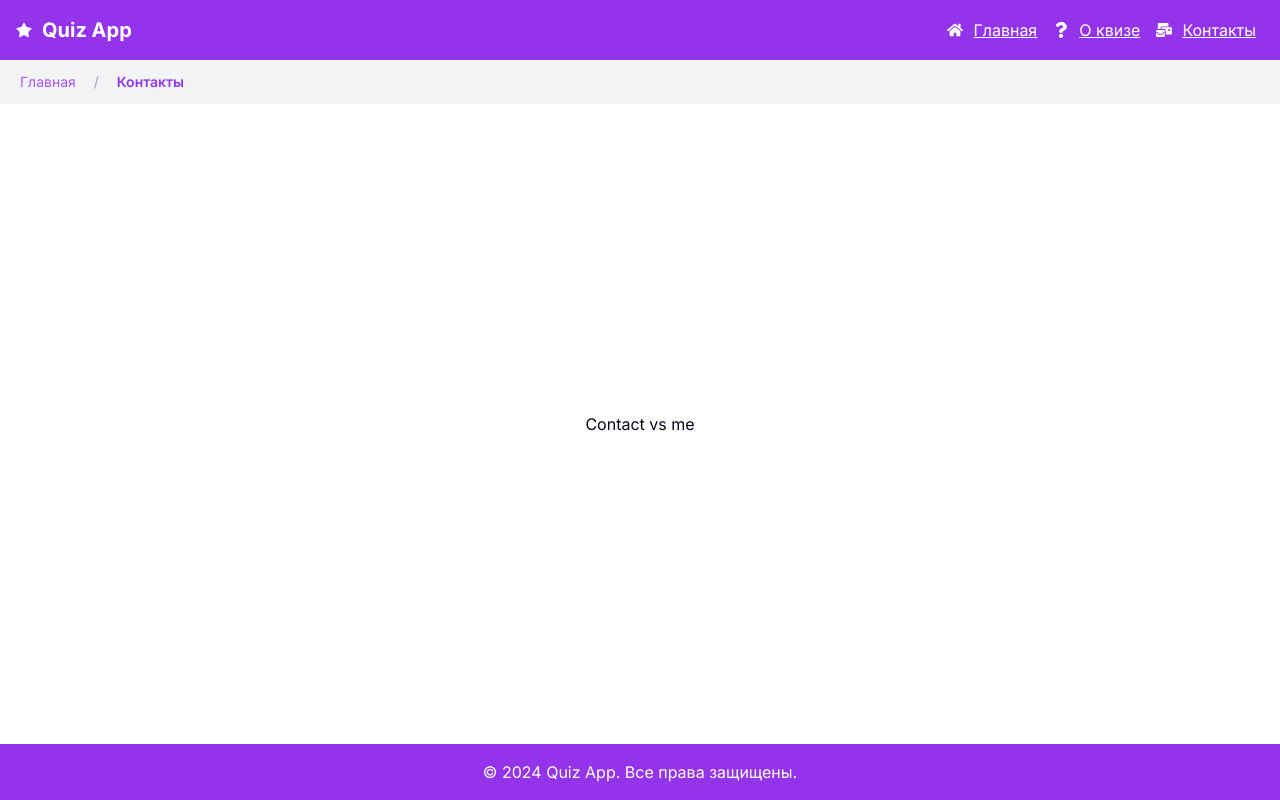
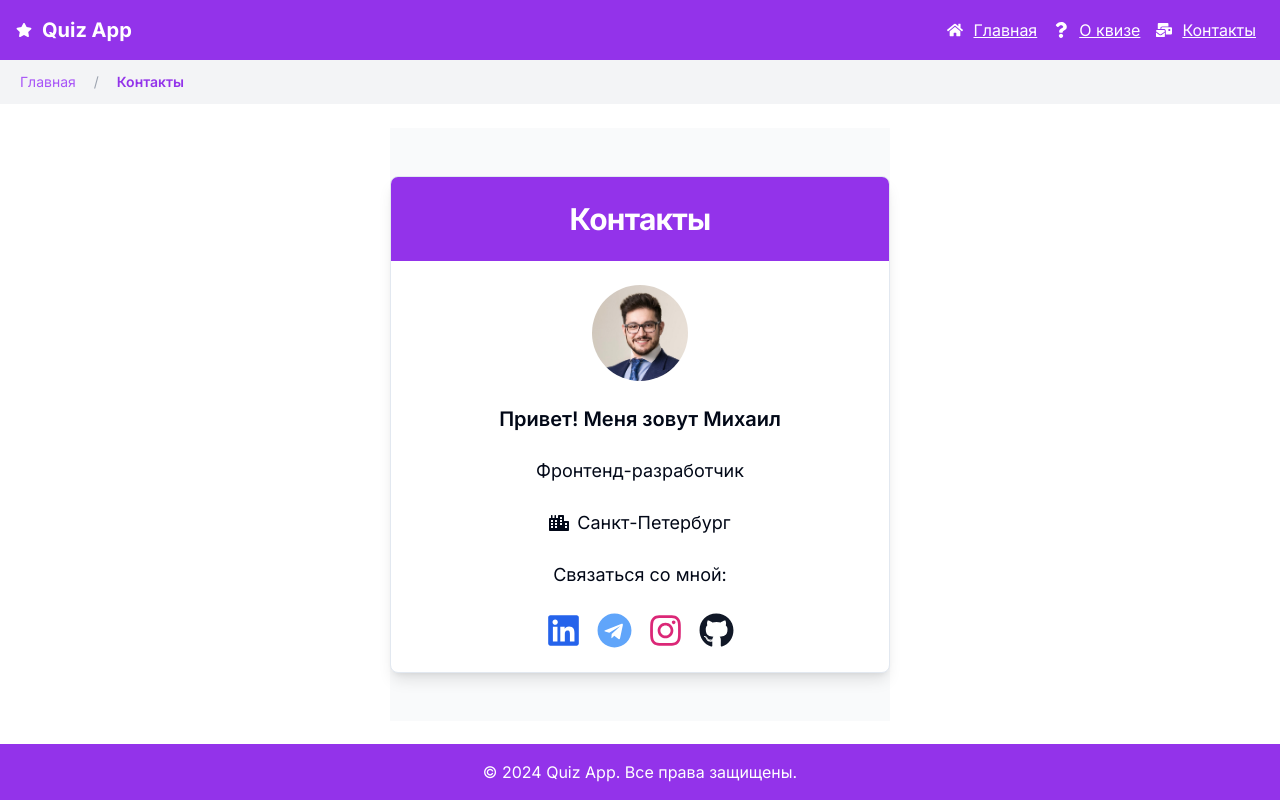
Before and after one commit to InfinityScripter/quiz-app, a Next.js app: page /contact in a window 1280 px wide. Built offline with nearby package versions, Linux system fonts and the light colour scheme.

Commit message:
feat : add contact page

```diff
--- a/app/(site)/contact/page.tsx
+++ b/app/(site)/contact/page.tsx
@@ -1,10 +1,9 @@
 import React from 'react';
+import ContactCard from "@/components/contact/contact-card";
 
 const ContactPage = () => {
     return (
-        <div>
-Contact vs me
-        </div>
+<ContactCard/>
     );
 };
 
--- /dev/null
+++ b/components/contact/contact-card.tsx
@@ -0,0 +1,44 @@
+import React from 'react';
+import { Card, CardContent, CardHeader, CardTitle } from '@/components/ui/card';
+import { FaLinkedin, FaTelegram, FaInstagram, FaGithub, FaCity } from 'react-icons/fa';
+import { Avatar, AvatarImage, AvatarFallback } from '@/components/ui/avatar';
+
+const ContactCard = () => {
+    return (
+        <div className="flex justify-center items-center py-12 bg-gray-50">
+            <Card className="min-w-[500px] max-w-lg shadow-lg rounded-lg overflow-hidden">
+                <CardHeader className="text-center bg-purple-600 text-white py-6">
+                    <CardTitle className="text-3xl font-bold">Контакты</CardTitle>
+                </CardHeader>
+                <CardContent className="p-6 space-y-6 text-center">
+                    <Avatar className="mx-auto w-24 h-24 mb-4">
+                        <AvatarImage src="/avatar.jpeg" alt="Михаил" />
+                        <AvatarFallback>М</AvatarFallback>
+                    </Avatar>
+                    <h3 className="text-xl font-semibold">Привет! Меня зовут Михаил</h3>
+                    <p className="text-lg">Фронтенд-разработчик</p>
+                    <p className="text-lg flex items-center justify-center space-x-2">
+                        <FaCity className="inline-block" size={20} /> <span>Санкт-Петербург</span>
+                    </p>
+                    <p className="text-lg">Связаться со мной:</p>
+                    <div className="flex justify-center space-x-4">
+                        <a href="https://www.linkedin.com/in/mikhail-talalaev-aa1245230/" target="_blank" rel="noopener noreferrer" className="text-blue-600 hover:text-blue-800">
+                            <FaLinkedin size={35} />
+                        </a>
+                        <a href="https://www.t.me/sh0ny" target="_blank" rel="noopener noreferrer" className="text-blue-400 hover:text-blue-600">
+                            <FaTelegram size={35} />
+                        </a>
+                        <a href="https://instagram.com/sh0ny" target="_blank" rel="noopener noreferrer" className="text-pink-600 hover:text-pink-800">
+                            <FaInstagram size={35} />
+                        </a>
+                        <a href="https://github.com/sh0ny-it" target="_blank" rel="noopener noreferrer" className="text-gray-900 hover:text-gray-700">
+                            <FaGithub size={35} />
+                        </a>
+                    </div>
+                </CardContent>
+            </Card>
+        </div>
+    );
+};
+
+export default ContactCard;
--- /dev/null
+++ b/components/ui/avatar.tsx
@@ -0,0 +1,50 @@
+"use client"
+
+import * as React from "react"
+import * as AvatarPrimitive from "@radix-ui/react-avatar"
+
+import { cn } from "@/lib/utils"
+
+const Avatar = React.forwardRef<
+  React.ElementRef<typeof AvatarPrimitive.Root>,
+  React.ComponentPropsWithoutRef<typeof AvatarPrimitive.Root>
+>(({ className, ...props }, ref) => (
+  <AvatarPrimitive.Root
+    ref={ref}
+    className={cn(
+      "relative flex h-10 w-10 shrink-0 overflow-hidden rounded-full",
+      className
+    )}
+    {...props}
+  />
+))
+Avatar.displayName = AvatarPrimitive.Root.displayName
+
+const AvatarImage = React.forwardRef<
+  React.ElementRef<typeof AvatarPrimitive.Image>,
+  React.ComponentPropsWithoutRef<typeof AvatarPrimitive.Image>
+>(({ className, ...props }, ref) => (
+  <AvatarPrimitive.Image
+    ref={ref}
+    className={cn("aspect-square h-full w-full", className)}
+    {...props}
+  />
+))
+AvatarImage.displayName = AvatarPrimitive.Image.displayName
+
+const AvatarFallback = React.forwardRef<
+  React.ElementRef<typeof AvatarPrimitive.Fallback>,
+  React.ComponentPropsWithoutRef<typeof AvatarPrimitive.Fallback>
+>(({ className, ...props }, ref) => (
+  <AvatarPrimitive.Fallback
+    ref={ref}
+    className={cn(
+      "flex h-full w-full items-center justify-center rounded-full bg-muted",
+      className
+    )}
+    {...props}
+  />
+))
+AvatarFallback.displayName = AvatarPrimitive.Fallback.displayName
+
+export { Avatar, AvatarImage, AvatarFallback }
--- a/package.json
+++ b/package.json
@@ -10,6 +10,7 @@
   },
   "dependencies": {
     "@hookform/resolvers": "^3.4.2",
+    "@radix-ui/react-avatar": "^1.0.4",
     "@radix-ui/react-checkbox": "^1.0.4",
     "@radix-ui/react-dialog": "^1.0.5",
     "@radix-ui/react-label": "^2.0.2",
```
Also changed, not shown: public/avatar.jpeg (added), 1 other file (tests, documents, lock files or other folders).
